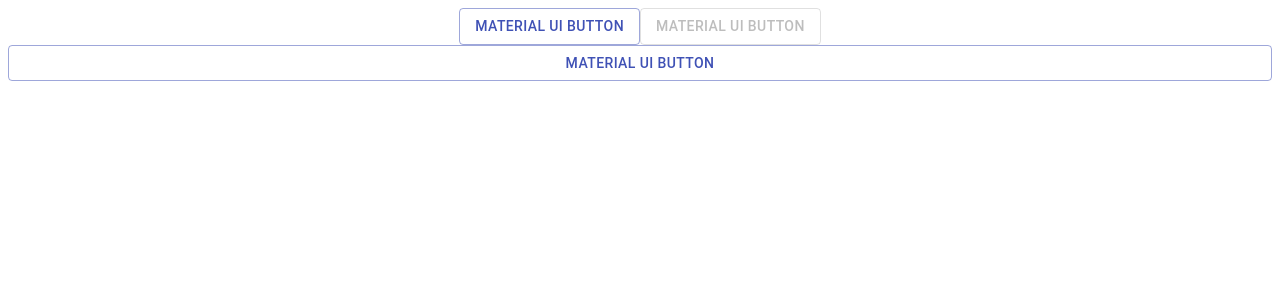
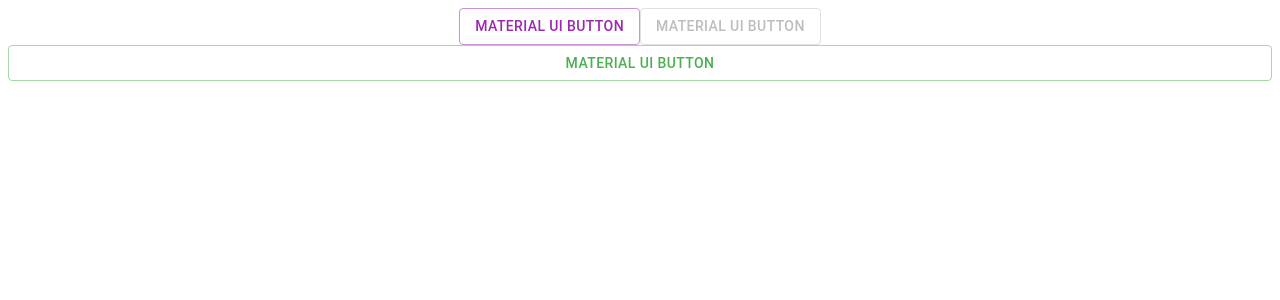
Before and after one commit to Scirius/playlist-test, a React (Create React App) app: page / in a window 1280 px wide. Shown: the top 300 px of the page. Built offline with nearby package versions, Linux system fonts and the light colour scheme.

Commit message:
basic materialui tests

```diff
--- a/src/App.js
+++ b/src/App.js
@@ -10,7 +10,7 @@
       <Button color="primary" variant="outlined" disabled>
         Material UI Button
       </Button>
-      <Button color="primary" variant="outlined" fullWidth>
+      <Button color="secondary" variant="outlined" fullWidth>
         Material UI Button
       </Button>
     </div>
--- a/src/index.js
+++ b/src/index.js
@@ -1,12 +1,15 @@
 import React from "react";
 import ReactDOM from "react-dom";
-
+import { ThemeProvider } from "@material-ui/core/styles";
+import theme from "./theme.js";
 import App from "./App";
 
 const rootElement = document.getElementById("root");
 ReactDOM.render(
   <React.StrictMode>
-    <App />
+    <ThemeProvider theme={theme}>
+      <App />
+    </ThemeProvider>
   </React.StrictMode>,
   rootElement
 );
--- /dev/null
+++ b/src/theme.js
@@ -0,0 +1,16 @@
+import { createMuiTheme } from "@material-ui/core/styles";
+import purple from "@material-ui/core/colors/purple";
+import green from "@material-ui/core/colors/green";
+
+const theme = createMuiTheme({
+  palette: {
+    primary: {
+      main: purple[500]
+    },
+    secondary: {
+      main: green[500]
+    }
+  }
+});
+
+export default theme;
```
